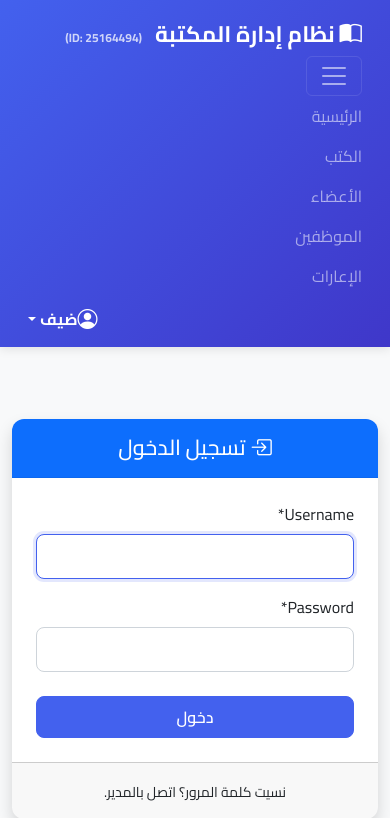
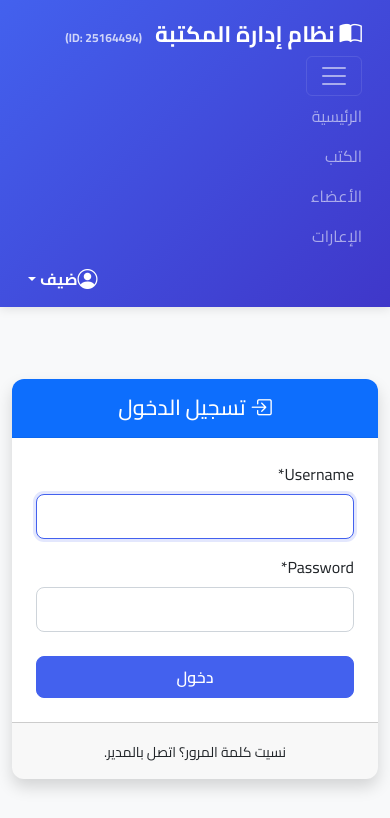
Before and after one commit to ahmn8239-svg/library_management, a Django app: a page that uses core/templates/base.html in a window 390 px wide, after a click that opens the changed part. Shown: the top 818 px of the page. After the commit the page ends 795 px from the top, so only its background shows below. Run offline with Django 5.2, Linux system fonts and the light colour scheme; some libraries are stand-ins or nearby versions.

Commit message:
Fix: mobile menu links and active link highlighting

```diff
--- a/core/templates/base.html
+++ b/core/templates/base.html
@@ -37,16 +37,18 @@
                         <a class="nav-link" href="{% url 'core:home' %}">الرئيسية</a>
                     </li>
                     <li class="nav-item">
-                        <a class="nav-link" href="#">الكتب</a>
+                        <a class="nav-link" href="{% url 'core:book_list' %}">الكتب</a>
                     </li>
                     <li class="nav-item">
-                        <a class="nav-link" href="#">الأعضاء</a>
+                        <a class="nav-link" href="{% url 'core:member_list' %}">الأعضاء</a>
                     </li>
+                    {% if is_manager %}
                     <li class="nav-item">
-                        <a class="nav-link" href="#">الموظفين</a>
+                        <a class="nav-link" href="{% url 'core:employee_list' %}">الموظفين</a>
                     </li>
+                    {% endif %}
                     <li class="nav-item">
-                        <a class="nav-link" href="#">الإعارات</a>
+                        <a class="nav-link" href="{% url 'core:borrowing_list' %}">الإعارات</a>
                     </li>
                 </ul>
                 <div class="d-flex w-100 justify-content-end text-white align-items-center">
--- a/static/js/main.js
+++ b/static/js/main.js
@@ -14,11 +14,11 @@ document.addEventListener('DOMContentLoaded', function () {
         }, 5000);
     });
 
-    // 3. Active Sidebar Link Highlighting
+    // 3. Active Sidebar/Navbar Link Highlighting
     const currentPath = window.location.pathname;
-    const sidebarLinks = document.querySelectorAll('#sidebarMenu .nav-link');
+    const navLinks = document.querySelectorAll('#sidebarMenu .nav-link, .navbar-nav .nav-link');
 
-    sidebarLinks.forEach(function (link) {
+    navLinks.forEach(function (link) {
         link.classList.remove('active');
         const linkPath = link.getAttribute('href');
         if (linkPath && linkPath !== '#' && (currentPath === linkPath || currentPath.startsWith(linkPath))) {
```
